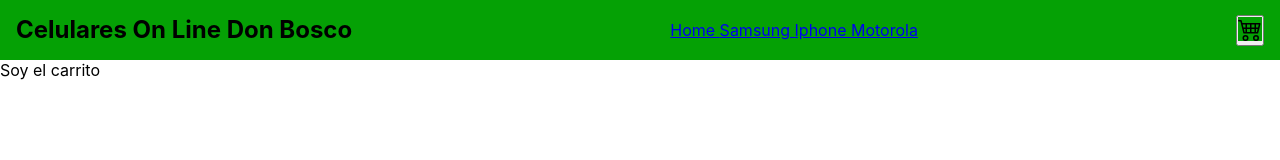
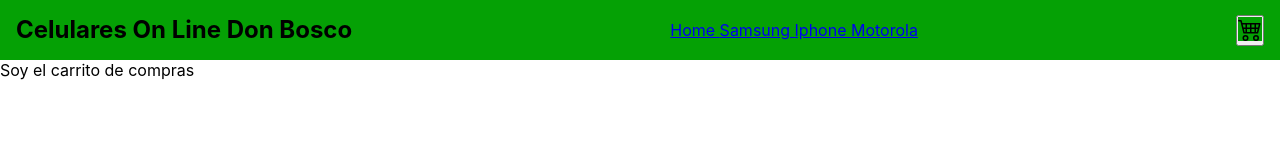
Before and after one commit to gdabenig/reactjspolideportivo, a React (Create React App) app: page /cart in a window 1280 px wide. Shown: the top 160 px of the page. Built offline with nearby package versions, Linux system fonts and the light colour scheme.

Commit message:
Sincronizar counter

```diff
--- a/src/components/Cart/Cart.js
+++ b/src/components/Cart/Cart.js
@@ -1,7 +1,7 @@
 import React from 'react';
 
 const Cart = () => {
-    return <div>Soy el carrito</div>;
+    return <div>Soy el carrito de compras</div>;
 };
 
 export default Cart;
--- a/src/components/ItemDetail/ItemDetail.js
+++ b/src/components/ItemDetail/ItemDetail.js
@@ -9,7 +9,6 @@ const ItemDetail = ({ product }) => {
 
     const [GoToCart, setGoToCart] = useState(false);
     const {addProduct} = useCartContext();
-
     const onAdd = (data, quantity) => {
         setGoToCart(true);
         addProduct(data,quantity);
--- a/src/components/ItemDetailContainer/ItemDetailContainer.js
+++ b/src/components/ItemDetailContainer/ItemDetailContainer.js
@@ -2,7 +2,6 @@ import React, { useState, useEffect } from 'react';
 import { useParams } from 'react-router-dom';
 import { getProd } from '../../Mocks/FakeApi';
 import ItemDetail from '../ItemDetail/ItemDetail';
-
 const ItemDetailContainer = () => {
     const [product, setProduct] = useState({});
     const [loading, setLoading] = useState(true);
--- a/src/components/ItemListContainer/ItemListContainer.js
+++ b/src/components/ItemListContainer/ItemListContainer.js
@@ -2,7 +2,6 @@ import React, { useEffect, useState } from 'react';
 import ItemList from '../ItemList';
 import { getProds } from '../../Mocks/FakeApi';
 import { useParams } from 'react-router-dom';
-
 const ItemListContainer = () => {
     const [products, setProducts] = useState([]);
     const [loading, setLoading] = useState(true);
@@ -11,10 +10,16 @@ const ItemListContainer = () => {
      useEffect(() => {
         setLoading(true);
 
-        const URL = categoryId
-            ? `https://fakestoreapi.com/products/category/${categoryId}`
-            : 'https://fakestoreapi.com/products';
+
+
+        // const URL = categoryId
+            // ? `https://fakestoreapi.com/products/category/${categoryId}`
+            // : 'https://fakestoreapi.com/products';
+            const URL = categoryId
+            ? `https://fakestoreapi.com/category/iphone`
+            : 'https://fakestoreapi.com/category/motorola';
             // alert (URL);
+
 
         fetch(URL)
             .then((res) => res.json())
@@ -48,5 +53,4 @@ const ItemListContainer = () => {
         </div>
     );
 };
-
 export default ItemListContainer;
```
